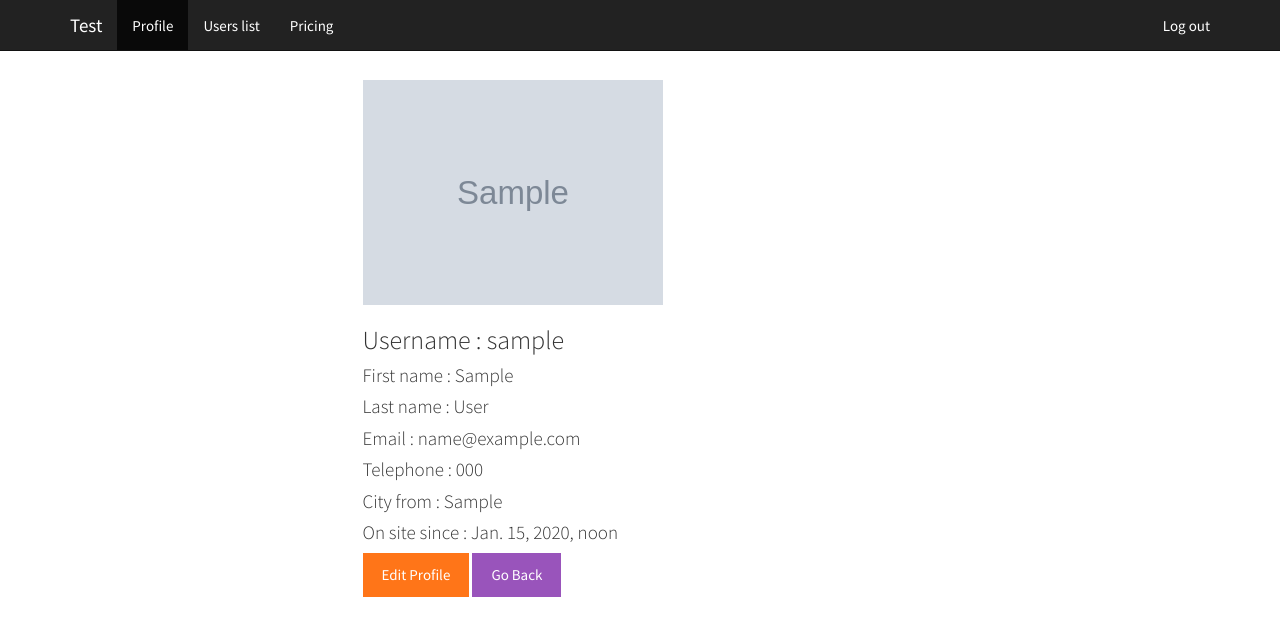
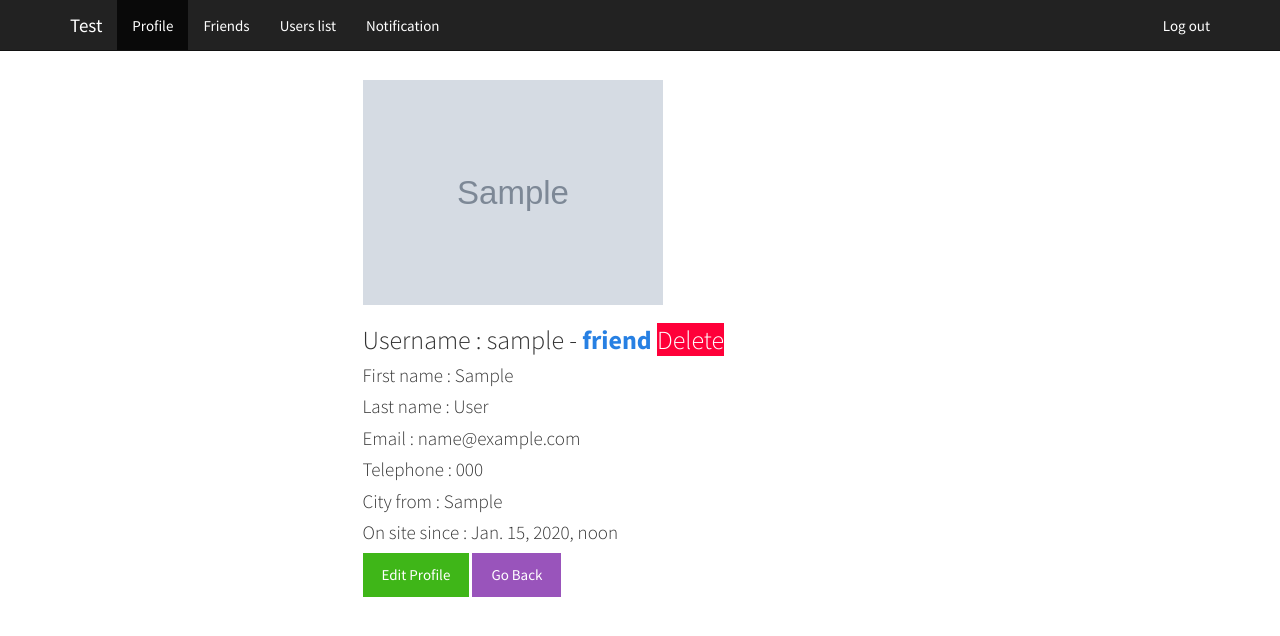
Before and after one commit to staspoberezhnik/django_test, a Django app: page /profile/1 in a window 1280 px wide. Shown: the top 636 px of the page. Run offline with Django 3.2, Linux system fonts and the light colour scheme; a user stored in the database is signed in; tables that the repository leaves empty hold one stand-in row (values such as "Sample post"); grey boxes marked "Sample" are stand-in pictures; some libraries are stand-ins or nearby versions.

Commit message:
add to friends, remove, confirm, friends list

```diff
--- a/register/models.py
+++ b/register/models.py
@@ -23,12 +23,11 @@ class User(AbstractUser):
     photo = models.ImageField(upload_to='avatars', blank=True, null=True)
 
     def __str__(self):
-        name = self.get_full_name()
-        return name if name else self.username
+        return self.username
 
 
 class FriendshipStatus(models.Model):
 
-    sender = models.ForeignKey(User, related_name='sender', on_delete=models.CASCADE)
-    receiver = models.ForeignKey(User, related_name='receiver', on_delete=models.CASCADE)
+    sender = models.ForeignKey(User, related_name='sender', on_delete=models.CASCADE )
+    receiver = models.ForeignKey(User, related_name='receiver', on_delete=models.CASCADE )
     status = models.BooleanField()
--- a/register/notifications.py
+++ b/register/notifications.py
@@ -1,6 +1,7 @@
 import phonenumbers
 import requests
 from django.core.exceptions import ValidationError
+from django.db.models import Q
 from phonenumbers import NumberParseException
 from twilio.base.exceptions import TwilioRestException
 from twilio.rest import Client
@@ -36,6 +37,7 @@ def city_autocomplete(value):
         results.append({'id': city["description"], 'text': city["description"]})
     return results
 
+
 def validate_phone_number(phone_number):
     valid = True
     try:
@@ -47,3 +49,26 @@ def validate_phone_number(phone_number):
             valid = False
     if valid is False:
         raise ValidationError('Phone number is not valid', code='invalid')
+
+
+def get_friendship_request(sender, receiver):
+    from register.models import FriendshipStatus
+    try:
+        status = FriendshipStatus.objects.get(
+            Q(sender=sender, receiver=receiver) | Q(sender=receiver, receiver=sender)
+        )
+    except FriendshipStatus.DoesNotExist:
+        status = None
+    return status
+
+
+def get_friendship_status(status, sender):
+    friend_status = None
+    if status:
+        if status.status is True:
+            friend_status = 'friends'
+        elif status.sender == sender and status.status is False:
+            friend_status = 'send'
+        else:
+            friend_status = 'receive'
+    return friend_status
--- a/register/templates/allusers.html
+++ b/register/templates/allusers.html
@@ -5,17 +5,17 @@
 {% block content %}
 
     <form method="get" class="form-horizontal">
-        {{ form|bootstrap_horizontal }}
+        {{ form|bootstrap }}
         <div class="form-group">
             <div class="col-lg-10 col-lg-offset-2">
-                <button type="submit" class="btn btn-primary">Submit</button>
+                <button type="submit" class="btn btn-primary pull-right">Submit</button>
             </div>
         </div>
     </form>
 
     {% for user in object_list %}
         <h4>{{ user.username }}
-            <a class="btn btn-info" href="{% url 'profile' user.id %}">View Profile</a>
+            <a class="btn-info" href="{% url 'profile' user.id %}">View Profile</a>
         </h4>
     {% endfor %}
 
--- a/register/templates/log_in.html
+++ b/register/templates/log_in.html
@@ -5,7 +5,7 @@
 
 {% block content %}
     <div class="well bs-component">
-    <form action="{%url 'login'%}" method="post" class="form-horizontal" enctype="multipart/form-data">
+    <form action="{%url 'login'%}" method="post" class="form-horizontal" >
         {% csrf_token %}
         {{ form|bootstrap_horizontal }}
 
--- a/register/templates/navbar.html
+++ b/register/templates/navbar.html
@@ -17,12 +17,20 @@
                 <a class="nav-link"  href="{% url 'profile' request.user.id %}">Profile <span class="sr-only">(current)</span></a>
                 {%  endif %}
             </li>
+        {% if request.user.is_authenticated %}
+            <li class="nav-item">
+                <a class="nav-link" href="{% url 'friends'  %}">Friends</a>
+            </li>
+        {%  endif %}
+
             <li class="nav-item">
                 <a class="nav-link" href="{% url 'all_users'  %}">Users list</a>
             </li>
+        {% if request.user.is_authenticated %}
             <li class="nav-item">
-                <a class="nav-link" href="#">Pricing</a>
+                <a class="nav-link" href="{% url 'notification'  %}">Notification</a>
             </li>
+        {%  endif %}
         </ul>
         <ul class="nav navbar-nav navbar-right">
         {% if request.user.is_authenticated %}
--- a/register/templates/profile.html
+++ b/register/templates/profile.html
@@ -8,7 +8,10 @@
         <img src='{{ user.photo.url }}' class='img-responsive' width="300px" height="300px">
     {% endif %}
 
-    <h3>Username : {{ user.username }}</h3>
+
+    <h3>Username : {{ user.username }}{% if status == 'friends' %} - <b class="text-primary"> friend</b>
+        <a href="{% url 'remove' user.id %}" class="btn-danger">Delete</a></h3>
+    {% endif %}
 
     {% if user.first_name %}
         <h4>First name : {{ user.first_name }}</h4>
@@ -35,13 +38,30 @@
     {% endif %}
 
     {% if object == request.user %}
-        <a href="{% url 'edit_profile' request.user.id %}" class="btn btn-warning">Edit Profile</a>
+        <a href="{% url 'edit_profile' request.user.id %}" class="btn btn-success">Edit Profile</a>
     {% endif %}
+
+    {% if request.user.is_authenticated %}
+        {% if object != request.user %}
+
+            {% if not status %}
+                <a href="{% url 'send_request' user.id %}" class="btn btn-warning">Add to friends</a>
+
+            {% elif status == 'receive' %}
+                <h4 class="text-success">{{ user.username }} send you friend request
+                    <a href="{% url 'remove' user.id %}" class="btn-info">Delete</a>
+                    <a href="{% url 'add_to_friend' user.id %}" class="btn-warning">Confirm</a> <br>
+                </h4>
+
+            {% elif status == 'send' %}
+                <h4 class="text-danger">You send friend request</h4>
+
+            {% endif %}
+
+        {% endif %}
+    {% endif %}
+
+
     <a class="btn btn-info" href="{% url 'all_users' %}">Go Back</a>
 
-     {% if request.user.is_authenticated %}
-    {% if object != request.user %}
-        <a href="{% url 'send_request' user.id %}" class="btn btn-warning">Add to friends</a>
-    {% endif %}
-    {%  endif %}
 {% endblock content %}
--- a/register/urls.py
+++ b/register/urls.py
@@ -1,7 +1,8 @@
 from django.conf.urls import url
 from . import views
 from .views import RegisterView, LogInView, LogOutView, AllUsersView, EditProfileView, ProfileDetailView, \
-    ChangePasswordView, CityAutocompleteView, SendFriendRequestView
+    ChangePasswordView, CityAutocompleteView, SendFriendRequestView, NotificationView, AddToFriendView, \
+    RemoveFromFriendView, FriendsView
 
 urlpatterns = [
     url(r'^register/$', RegisterView.as_view(), name='register'),
@@ -13,8 +14,10 @@ urlpatterns = [
     url(r'^password/$', ChangePasswordView.as_view()),
     url(r'^city/$', CityAutocompleteView.as_view()),
     url(r'^send_request/(?P<pk>\d+)$', SendFriendRequestView.as_view(), name='send_request'),
-
-
+    url(r'^add_to_friend/(?P<pk>\d+)$', AddToFriendView.as_view(), name='add_to_friend'),
+    url(r'^remove/(?P<pk>\d+)$', RemoveFromFriendView.as_view(), name='remove'),
+    url(r'^notification/$', NotificationView.as_view(), name='notification'),
+    url(r'^friends/$', FriendsView.as_view(), name='friends'),
 
     url(r'^success/$', views.success, name='success'),
 ]
--- a/register/views.py
+++ b/register/views.py
@@ -1,14 +1,15 @@
 import json
 from django.http import HttpResponse
 from django.views.generic.edit import FormMixin
-
-from .notifications import send_register_sms, city_autocomplete
+from django.db.models import Q
+from .notifications import send_register_sms, city_autocomplete,\
+    get_friendship_request, get_friendship_status
 from django.contrib.auth.views import LoginView, LogoutView, PasswordChangeView
 from django.shortcuts import render, redirect
 from django.contrib import auth
 from .forms import RegistrationForm, ChangeForm, SearchForm
-from .models import User
-from django.views.generic import CreateView, UpdateView, DetailView, ListView, View
+from .models import User, FriendshipStatus
+from django.views.generic import CreateView, UpdateView, DetailView, ListView, View, TemplateView
 
 
 class RegisterView(CreateView):
@@ -44,6 +45,16 @@ class LogOutView(LogoutView):
 class ProfileDetailView(DetailView):
     template_name = 'profile.html'
     model = User
+
+    def get_context_data(self, **kwargs):
+        sender = None
+        if self.request.user.is_authenticated:
+            sender = self.request.user
+        receiver = User.objects.get(pk=self.object.id)
+        if sender:
+            status = get_friendship_request(sender, receiver)
+            kwargs['status'] = get_friendship_status(status, sender)
+        return super().get_context_data(**kwargs)
 
 
 class AllUsersView(FormMixin, ListView):
@@ -81,7 +92,6 @@ class ChangePasswordView(PasswordChangeView):
 
 
 class CityAutocompleteView(View):
-
     def get(self, request, *args, **kwargs):
         city = request.GET.get('term', '')
 
@@ -90,10 +100,69 @@ class CityAutocompleteView(View):
 
 
 class SendFriendRequestView(View):
+    def get(self, request, *args, **kwargs):
+        if self.request.user.is_authenticated:
+            sender = self.request.user
+            receiver = User.objects.get(pk=kwargs['pk'])
+            friend_request = FriendshipStatus(
+                sender=sender,
+                receiver=receiver,
+                status=False
+            )
+            friend_request.save()
+        return redirect('/profile/' + kwargs['pk'])
+
+
+class NotificationView(TemplateView):
+    template_name = 'notifications.html'
 
     def get(self, request, *args, **kwargs):
+        status = FriendshipStatus.objects.filter(status=False, receiver=self.request.user)
+        request_id = []
+        request_name = []
+        if status:
+            for value in status:
+                request_id.append(value.id)
+                request_name.append(value.sender)
+        return self.render_to_response(context={'sender': request_name,
+                                                'sender_id': request_id})
 
-        pass
+
+class AddToFriendView(TemplateView):
+    def get(self, request, *args, **kwargs):
+        if self.request.user.is_authenticated:
+            sender = self.request.user
+            receiver = User.objects.get(pk=kwargs['pk'])
+            friend_request = FriendshipStatus.objects.get(
+                Q(sender=sender, receiver=receiver) | Q(sender=receiver, receiver=sender)
+            )
+            friend_request.status = True
+            friend_request.save()
+        return redirect('all_users')
+
+
+class RemoveFromFriendView(TemplateView):
+    def get(self, request, *args, **kwargs):
+        if self.request.user.is_authenticated:
+            sender = self.request.user
+            receiver = User.objects.get(pk=kwargs['pk'])
+            friend_request = FriendshipStatus.objects.get(
+                Q(sender=sender, receiver=receiver) | Q(sender=receiver, receiver=sender)
+            )
+
+            friend_request.delete()
+        return redirect('/profile/' + kwargs['pk'])
+
+
+class FriendsView(ListView):
+    template_name = 'friends.html'
+    model = User
+
+    def get_queryset(self):
+        friends_request = FriendshipStatus.objects.filter(
+            (Q(sender=self.request.user) | Q(receiver=self.request.user)) & Q(status=True)
+        )
+        return friends_request
 
 
 def success(request):
```
Also changed, not shown: register/templates/friends.html (added, +23 -0 lines), register/templates/notifications.html (added, +17 -0 lines).
